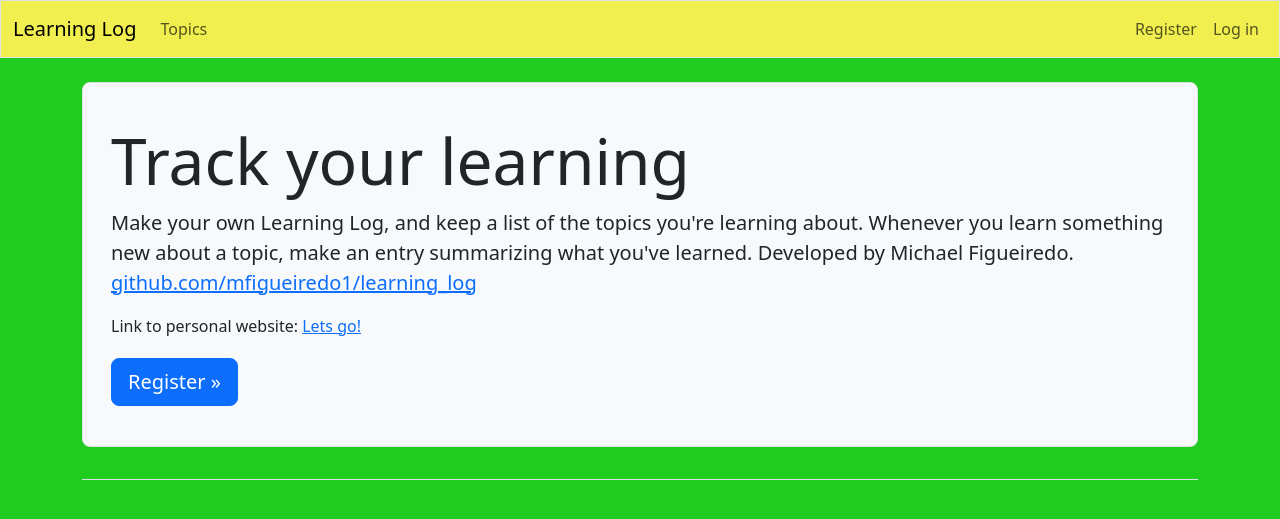
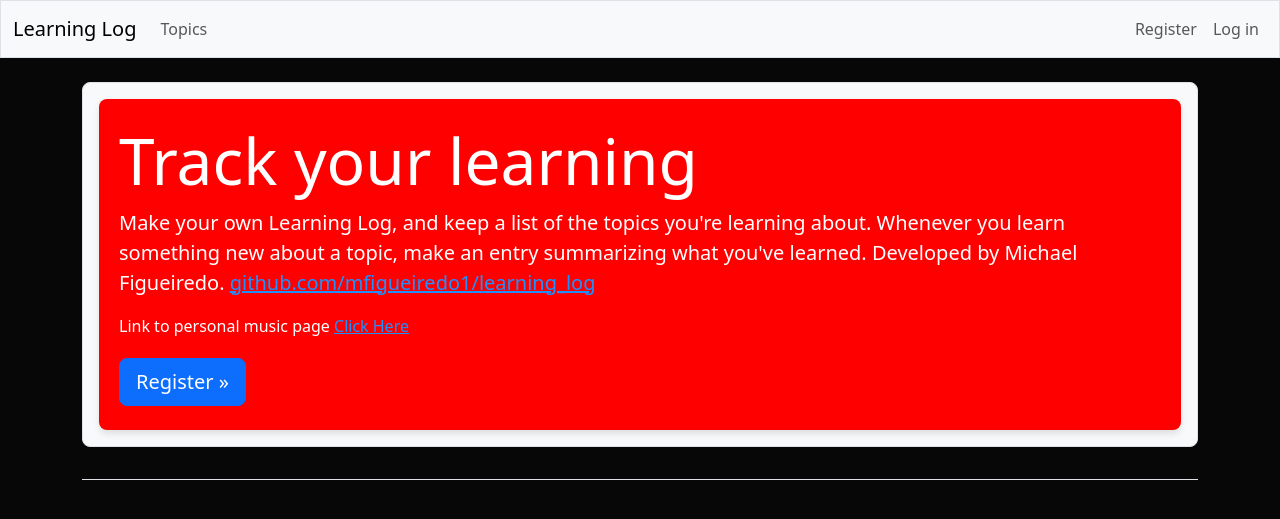
Before and after one commit to mfigueiredo1/learning_log, a Django app: template learning_logs/templates/learning_logs/index.html in a window 1280 px wide. Shown: the top 519 px of the page. Run offline with Django 4.2, Linux system fonts and the light colour scheme; the template is opened without the code that fills it, so the values that code supplies are empty; some libraries are stand-ins or nearby versions.

Commit message:
Customized the colors for the navbar and properly matched the text up with the backround colors so that the user can see the letters easily.

```diff
--- a/learning_logs/templates/learning_logs/base.html
+++ b/learning_logs/templates/learning_logs/base.html
@@ -8,22 +8,51 @@
   {% load django_bootstrap5 %}
   {% bootstrap_css %}
   {% bootstrap_javascript %}
+
   <style>
     body {
-      background-color: #1fcc1f !important; /* Change this to your desired background color */
+      background-color: #070707; /* Black background */
+      color: #ffffff; /* White text */
     }
+
+    /* Ensure links are visible with appropriate colors */
+    a {
+      color: #1e90ff; /* Light blue for links */
+    }
+    a:hover {
+      color: #87ceeb; /* Lighter blue on hover */
+    }
+
     .navbar {
-      background-color: #f1ef4f !important; /* Change this to your desired navbar color */
+      background-color: #ff0000; /* Navbar background color */
     }
-    .navbar .btn {
-      background-color: #0a0a0a !important; /* Change this to your desired button color */
-      color:   #1fcc1f !important;
+
+    /* Specific styles for form inputs and buttons */
+    input, textarea, select, button {
+      background-color: #333; /* Dark input background */
+      color: #ffffff; /* White input text */
+      border: 1px solid #555; /* Light border for inputs */
     }
-    .navbar .btn:hover {
-      background-color: #1fcc1f !important; /* Change this to your desired button color */
-      color:   #0a0a0a !important;
+
+    /* Placeholder text color */
+    ::placeholder {
+      color: #aaaaaa; /* Light gray for placeholders */
     }
+    .container-fluid.py-4 {
+      background-color: #ff0000; /* Red background */
+      color: #ffffff; /* White text */
+      border-radius: 8px; /* Optional: Rounded corners */
+      padding: 20px; /* Optional: Additional padding */
+      box-shadow: 0 4px 6px rgba(0, 0, 0, 0.1); /* Optional: Subtle shadow */
+    }
+</style>
+
+
+
   </style>
+
+
+
 
 </head>
 <body>
--- a/learning_logs/templates/learning_logs/index.html
+++ b/learning_logs/templates/learning_logs/index.html
@@ -11,8 +11,9 @@
             about a topic, make an entry summarizing what you've learned.
             Developed by Michael Figueiredo.
             <a href="https://github.com/mfigueiredo1/learning_log" target="_blank">github.com/mfigueiredo1/learning_log</a></p>
-            Link to personal website:
-            <a href="https://www.mikefigueiredo.com" target="_blank">Lets go!</a></p>
+            Link to personal music page
+            <a href="https://www.mikefigueiredo.com" target="_blank">Click Here
+            </a></p>
         <a class="btn btn-primary btn-lg mt-1"
           href="{% url 'accounts:register' %}">Register &raquo;</a>
     </div>
```
